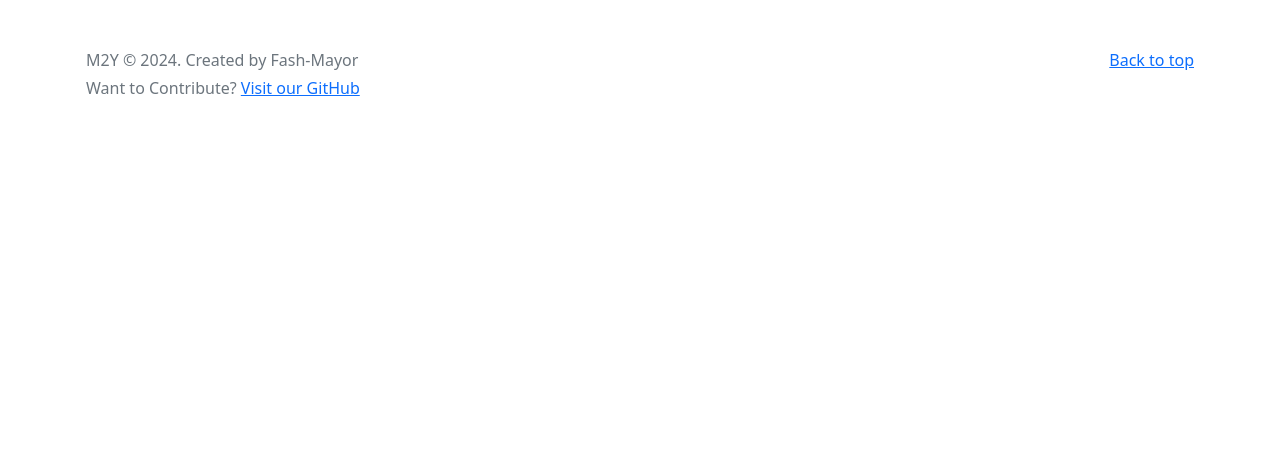
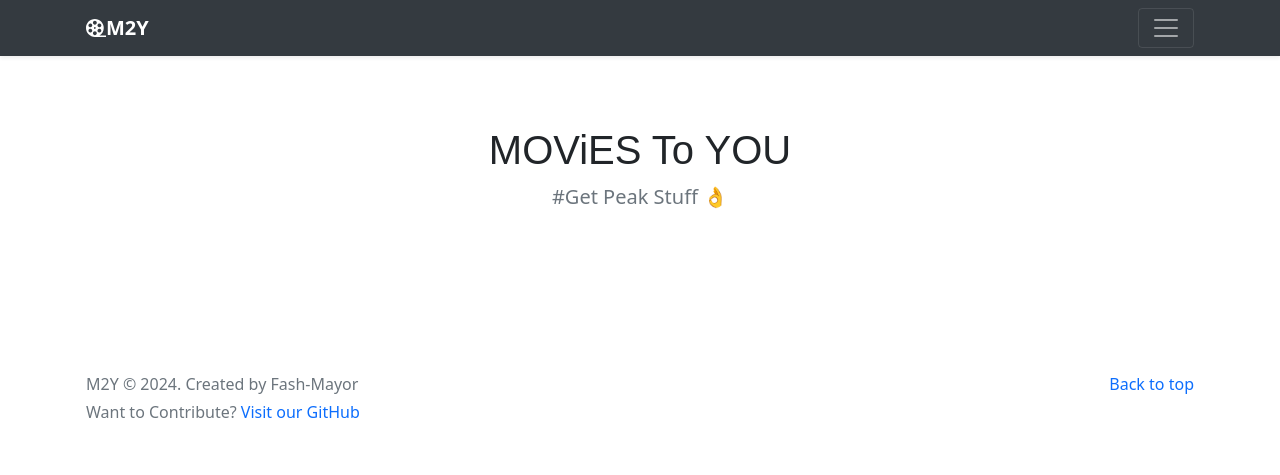
Before and after one commit to Fash-Mayor/MOViES2YOU, a plain HTML site: page request.html in a window 1280 px wide. Drawn offline with nearby package versions, Linux system fonts and the light colour scheme; a web font is replaced by a local one.

Commit message:
Update request.html

```diff
--- a/request.html
+++ b/request.html
@@ -22,10 +22,77 @@
   <script src="https://stackpath.bootstrapcdn.com/bootstrap/5.0.0-alpha1/js/bootstrap.min.js" integrity="sha384-oesi62hOLfzrys4LxRF63OJCXdXDipiYWBnvTl9Y9/TRlw5xlKIEHpNyvvDShgf/" crossorigin="anonymous"></script>
   <script src="https://cdn.jsdelivr.net/npm/popper.js@1.16.0/dist/umd/popper.min.js" integrity="sha384-Q6E9RHvbIyZFJoft+2mJbHaEWldlvI9IOYy5n3zV9zzTtmI3UksdQRVvoxMfooAo" crossorigin="anonymous"></script>
 
+  <style>
+
+    .full-name{
+      font-family: "poetsen one", sans-serif;
+      margin-top: 30px;
+    }
+
+    a{
+      text-decoration: none;
+    }
+
+  </style>
 
 </head>
 
 <body>
+
+    <header class="fixed-top">
+        <div class="collapse bg-dark" id="navbarHeader">
+          <div class="container">
+            <div class="row">
+              <div class="col-sm-8 col-md-7 py-4">
+                <h4 class="text-white">About</h4>
+                <p class="text-muted">MOViES 2 YOU is a site that collects high quality movies and tv series
+                  that you can download with just ONE CLICK.<br>
+                  You can give your review about the site, also request movies or tv series from us and expect a response within 24 hours.
+                </p>
+              </div>
+              <div class="col-sm-4 offset-md-1 py-4">
+                <h4 class="text-white">Contact</h4>
+                <ul class="list-unstyled">
+                  <li><a href="#" class="text-white">Follow on Twitter</a></li>
+                  <li><a href="#" class="text-white">Like on Facebook</a></li>
+                  <li><a href="#" class="text-white">Email me</a></li>
+                </ul>
+              </div>
+            </div>
+          </div>
+        </div>
+        <div class="navbar navbar-dark bg-dark shadow-sm">
+          <div class="container">
+            <a href="#" class="navbar-brand d-flex align-items-center">
+
+              <!--logo and website name-->
+              <svg version="1.1" id="_x32_" xmlns="http://www.w3.org/2000/svg" xmlns:xlink="http://www.w3.org/1999/xlink"
+               width="20" height="20" viewBox="0 0 512 512" xml:space="preserve" fill="#000000">
+               <g id="SVGRepo_iconCarrier"> <style type="text/css">  .st0{fill:#ffffff;}  </style> <g>
+                <path class="st0" d="M343.656,451.109C410,411.438,454.422,338.906,454.422,256c0-125.484-101.719-227.219-227.203-227.219 C101.719,28.781,0,130.516,0,256s101.719,227.219,227.219,227.219H512v-32.109H343.656z M318.484,145.875 c23.547-13.594,53.641-5.531,67.234,18.016s5.531,53.656-18.016,67.25c-23.547,13.578-53.641,5.516-67.234-18.016 C286.859,189.563,294.938,159.469,318.484,145.875z M300.453,297.688c13.609-23.547,43.703-31.609,67.25-18.016 c23.547,13.609,31.609,43.703,18.016,67.25s-43.688,31.609-67.25,18.016C294.938,351.344,286.859,321.234,300.453,297.688z M227.219,72.375c27.188,0,49.219,22.031,49.219,49.219s-22.031,49.25-49.219,49.25s-49.25-22.063-49.25-49.25 S200.031,72.375,227.219,72.375z M249.938,256c0,12.563-10.172,22.719-22.719,22.719c-12.563,0-22.719-10.156-22.719-22.719 s10.156-22.719,22.719-22.719C239.766,233.281,249.938,243.438,249.938,256z M68.703,163.891 c13.594-23.547,43.703-31.609,67.25-18.016s31.609,43.688,18.016,67.25c-13.594,23.531-43.703,31.609-67.25,18.016 C63.188,217.547,55.109,187.438,68.703,163.891z M135.969,364.938c-23.563,13.594-53.656,5.531-67.266-18.016 c-13.578-23.547-5.516-53.656,18.016-67.266c23.547-13.594,53.656-5.516,67.25,18.031S159.5,351.344,135.969,364.938z M177.969,389.203c0-27.188,22.063-49.234,49.25-49.234s49.219,22.047,49.219,49.234s-22.031,49.234-49.219,49.234 S177.969,416.391,177.969,389.203z"></path> </g> </g>
+              </svg>
+              <strong>M2Y</strong>
+            </a>
+            <button class="navbar-toggler" type="button" data-toggle="collapse" data-target="#navbarHeader"
+              aria-controls="navbarHeader" aria-expanded="false" aria-label="Toggle navigation">
+              <span class="navbar-toggler-icon"></span>
+            </button>
+          </div>
+        </div>
+    </header>
+
+    <main>
+
+        <!--main body-->
+        <section class="py-5 text-center container">
+          <div class="row py-lg-5">
+            <div class="col-lg-6 col-md-8 mx-auto">
+              <h1 class="font-weight-light full-name">MOViES To YOU</h1>
+              <p class="lead text-muted">#Get Peak Stuff 👌</p>
+            </div>
+          </div>
+        </section>
+
 
 
 
```
